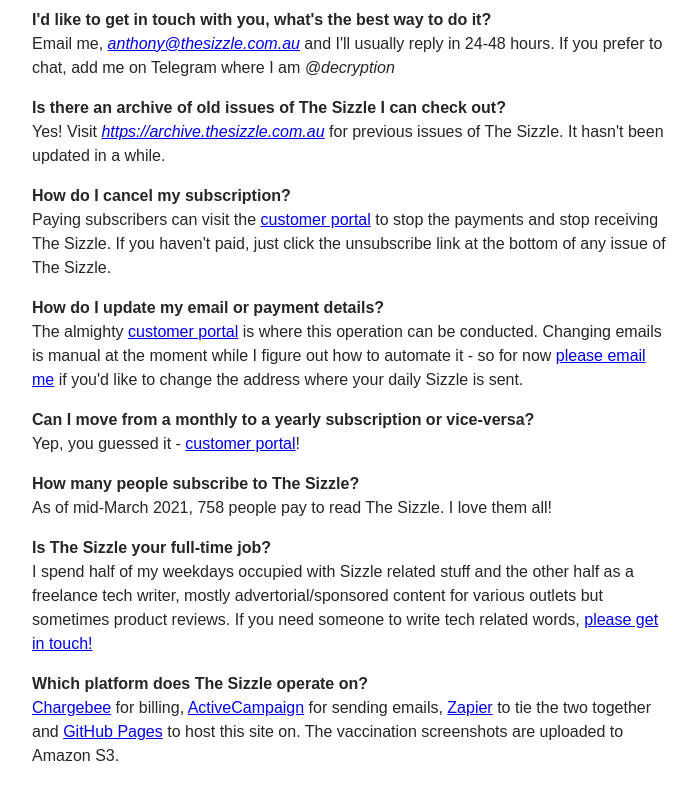
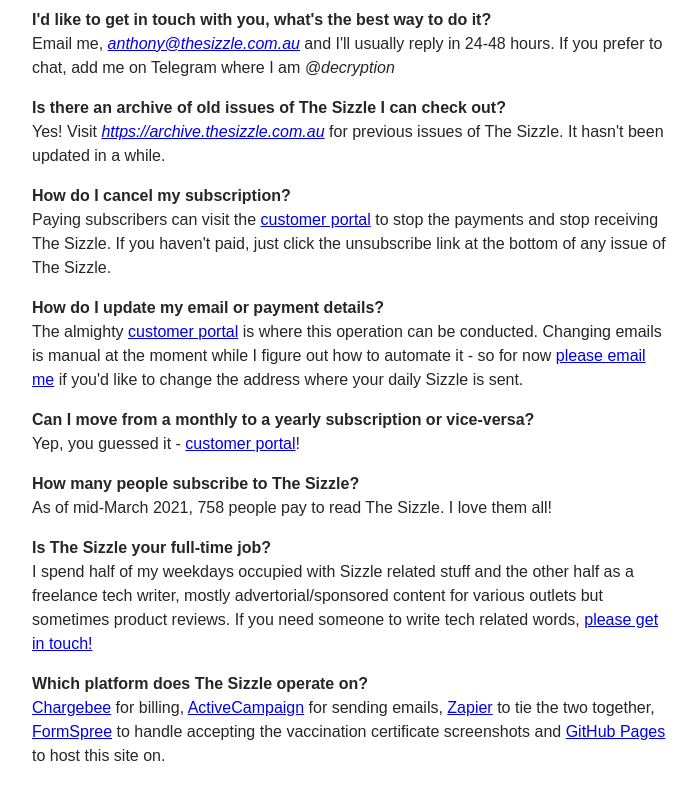
Before and after one commit to decryption256/decryption256.github.io, a plain HTML site: page vax.html in a window 1280 px wide. Shown: the part 1970-2770 px from the top of the page, without its empty margins (288-985 px from the left). Drawn offline with Linux system fonts and the light colour scheme.

Commit message:
Add files via upload

```diff
--- a/vax.html
+++ b/vax.html
@@ -159,7 +159,7 @@
 	I spend half of my weekdays occupied with Sizzle related stuff and the other half as a freelance tech writer, mostly advertorial/sponsored content for various outlets but sometimes product reviews. If you need someone to write tech related words, <a href="mailto:anthony@thesizzle.com.au">please get in touch!</a></p>
 
 	<p><strong>Which platform does The Sizzle operate on?</strong><br>
-	<a href="https://tillypay.com/">Chargebee</a> for billing, <a href="https://www.activecampaign.com/au/">ActiveCampaign</a> for sending emails, <a href="https://zapier.com/">Zapier</a> to tie the two together and <a href="https://pages.github.com/">GitHub Pages</a> to host this site on. The vaccination screenshots are uploaded to Amazon S3.</p>
+	<a href="https://tillypay.com/">Chargebee</a> for billing, <a href="https://www.activecampaign.com/au/">ActiveCampaign</a> for sending emails, <a href="https://zapier.com/">Zapier</a> to tie the two together, <a href="https://formspree.io">FormSpree</a> to handle accepting the vaccination certificate screenshots and <a href="https://pages.github.com/">GitHub Pages</a> to host this site on.</p>
 
 </body>
 </html>
```
